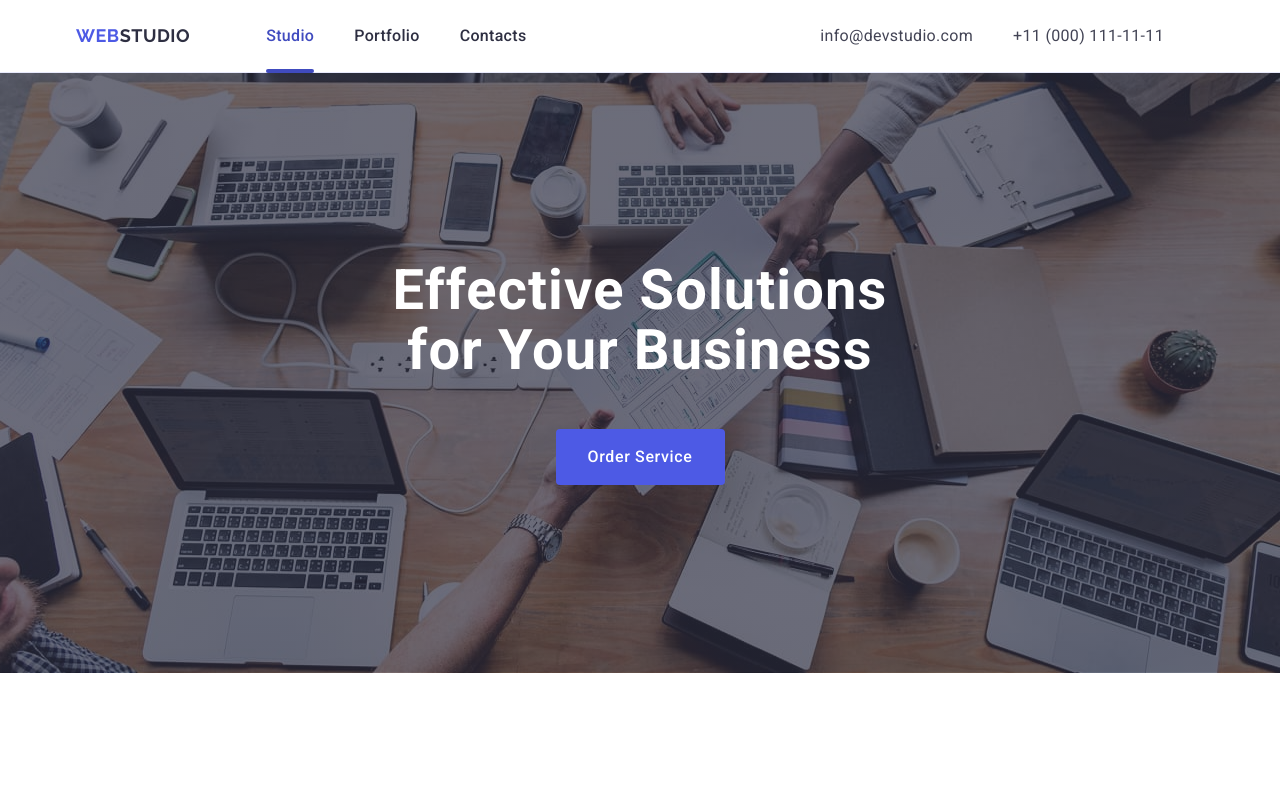
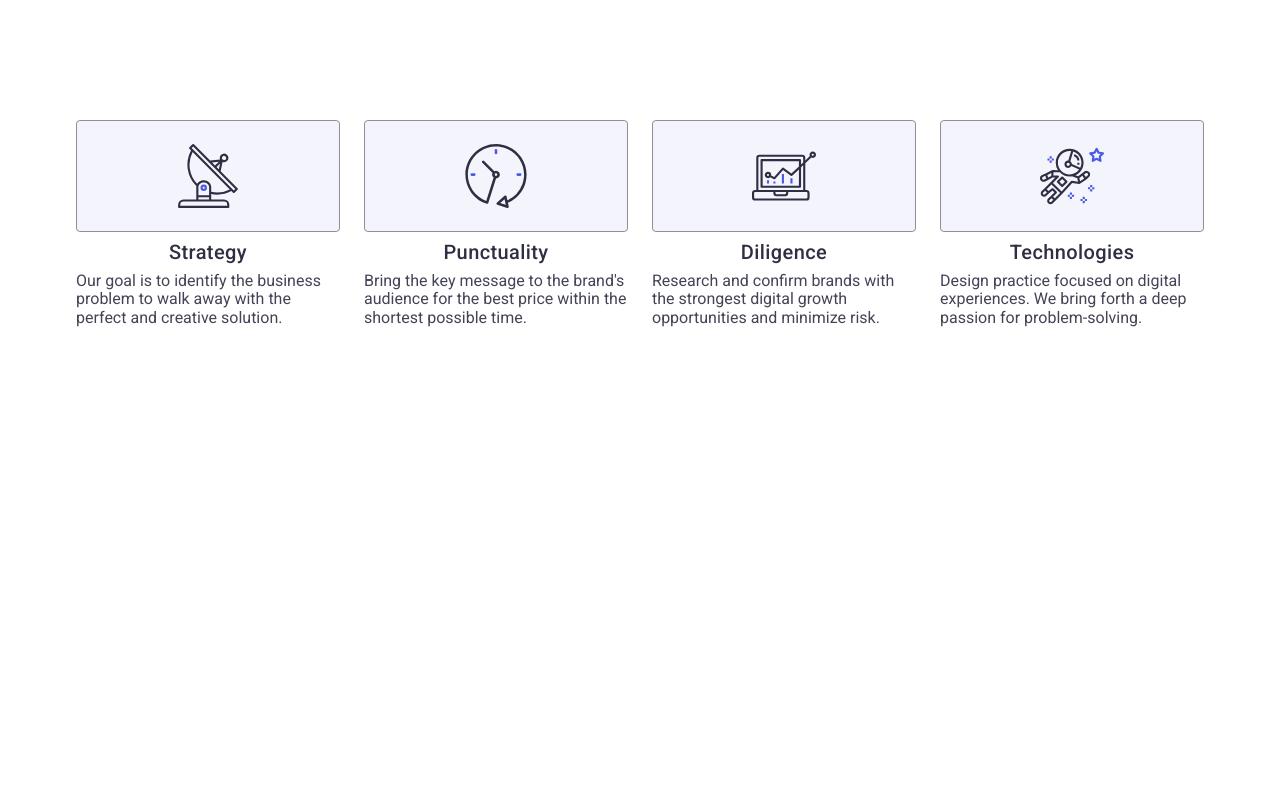
Before and after one commit to helen-akateva/goit-markup-hw-06, a plain HTML site: page index.html in a window 1280 px wide. Shown: the top 788 px of the page. Drawn offline with nearby package versions, Linux system fonts and the light colour scheme.

Commit message:
update styles.css

```diff
--- /dev/null
+++ b/css/desktop.css
@@ -0,0 +1,53 @@
+@media screen and (min-width: 1158px) {
+  .container {
+    max-width: 1158px;
+    padding-left: 15px;
+    padding-right: 15px;
+  }
+
+  .section {
+      padding-top: 120px;
+      padding-bottom: 120px;
+  }
+
+  .icon-border {
+      display: flex;
+      justify-content: center;
+      align-items: center;
+      border: 1px solid #8e8f99;
+      border-radius: 4px;
+      width: 264px;
+      height: 112px;
+      background-color: #f4f4fd;
+      margin-bottom: 8px;
+  }
+
+  .feature-icon {
+      min-width: 64px;
+      min-height: 64px;
+      margin-top: 24px;
+      margin-bottom: 24px;
+  }
+
+  .title-list {
+      color: #2e2f42;
+      font-weight: 500;
+      font-size: 20px;
+      line-height: 1.2;
+      letter-spacing: 0.02em;
+      text-align: center;
+  }
+
+  .list-feature {
+
+      max-width: 1128px;
+
+      gap: 24px;
+
+  }
+
+  .item-feature {
+      width: calc((100% - 3 * 24px) / 4);
+  }
+
+}
--- /dev/null
+++ b/css/mobile.css
@@ -0,0 +1,87 @@
+body {
+    font-family: "Roboto", sans-serif;
+    color: #434455;
+    background-color: #ffffff;
+    font-size: 16px;
+}
+.container {
+    max-width: 100%;
+    padding-left: 4px;
+    padding-right: 4px;
+    margin-left: auto;
+    margin-right: auto;
+}
+
+.section {
+    padding-top: 120px;
+    padding-bottom: 120px;
+}
+
+.section {
+    padding-top: 96px;
+    padding-bottom: 96px;
+}
+
+.section-title {
+    color: #2e2f42;
+    font-weight: 700;
+    font-size: 36px;
+    line-height: 1.11;
+    text-align: center;
+    letter-spacing: 0.02em;
+    text-transform: capitalize;
+}
+
+.title-list {
+    color: #2e2f42;
+    font-weight: 700;
+    font-size: 36px;
+    line-height: 1.11;
+    letter-spacing: 0.02em;
+    text-align: center;
+}
+
+.visually-hidden {
+    position: absolute;
+    width: 1px;
+    height: 1px;
+    margin: -1px;
+    border: 0;
+    padding: 0;
+
+    white-space: nowrap;
+    clip-path: inset(100%);
+    clip: rect(0 0 0 0);
+    overflow: hidden;
+}
+
+ .icon-border {
+    display: none;
+ }
+
+ .list-feature {
+     width: 100%;
+     max-width: 288px;
+     display: flex;
+     gap: 72px;
+     align-items: flex-start;
+     justify-content: flex-start;
+     flex-direction: column;
+
+ }
+.feature-title {
+    margin-bottom: 8px;
+    text-align: center;
+}
+
+
+
+@media screen and (min-width: 320px) {
+
+    .container {
+        max-width: 320px;
+
+    }
+
+
+}
--- a/css/styles.css
+++ b/css/styles.css
@@ -1,9 +1,4 @@
-body {
-  font-family: "Roboto", sans-serif;
-  color: #434455;
-  background-color: #ffffff;
-  font-size: 16px;
-}
+
 /* #region reset */
 
 h1,
@@ -45,23 +40,9 @@ input {
 }
 
 /* #endregion */
-.text {
-  font-weight: 400;
-  line-height: 1.5;
-  letter-spacing: 0.02em;
-}
-.container {
-  max-width: 1158px;
-  width: 100%;
-  padding-left: 15px;
-  padding-right: 15px;
-  margin-left: auto;
-  margin-right: auto;
-}
-.section {
-  padding-top: 120px;
-  padding-bottom: 120px;
-}
+
+
+
 
 /* #region Header */
 
@@ -235,74 +216,15 @@ input {
 
 /* #region Feature */
 
-.visually-hidden {
-  position: absolute;
-  width: 1px;
-  height: 1px;
-  margin: -1px;
-  border: 0;
-  padding: 0;
 
-  white-space: nowrap;
-  clip-path: inset(100%);
-  clip: rect(0 0 0 0);
-  overflow: hidden;
-}
 
-.feature-icon {
-  min-width: 64px;
-  min-height: 64px;
-  margin-top: 24px;
-  margin-bottom: 24px;
-}
-.list-feature {
-  width: 100%;
-  max-width: 1128px;
-  display: flex;
-  gap: 24px;
-  align-items: flex-start;
-  justify-content: flex-start;
-}
 
-.item-feature {
-  width: calc((100% - 3 * 24px) / 4);
-}
 
-.section-title {
-  color: #2e2f42;
-  font-weight: 700;
-  font-size: 36px;
-  line-height: 1.11;
-  text-align: center;
-  letter-spacing: 0.02em;
-  text-transform: capitalize;
-}
 
-.title-list {
-  color: #2e2f42;
-  font-weight: 500;
-  font-size: 20px;
-  line-height: 1.2;
-  letter-spacing: 0.02em;
-  text-align: center;
-}
 
-.feature-title {
-  margin-bottom: 8px;
-  text-align: start;
-}
 
-.icon-border {
-  display: flex;
-  justify-content: center;
-  align-items: center;
-  border: 1px solid #8e8f99;
-  border-radius: 4px;
-  width: 264px;
-  height: 112px;
-  background-color: #f4f4fd;
-  margin-bottom: 8px;
-}
+
+
 /* #endregion */
 
 /* #region Card */
--- /dev/null
+++ b/css/tablet.css
@@ -0,0 +1,25 @@
+@media screen and (min-width: 768px) {
+  .container {
+    max-width: 735.5px;
+    padding-left: 12px;
+    padding-right: 12px;
+  }
+
+  .list-feature {
+
+      max-width: 736px;
+      flex-wrap: wrap;
+      flex-direction: row;
+    column-gap: 24px;
+        row-gap: 72px;
+
+  }
+
+  .item-feature {
+      width: calc((100% - 1 * 24px) / 2);
+  }
+
+  .feature-title {
+      text-align: start;
+  }
+}
--- a/index.html
+++ b/index.html
@@ -18,12 +18,15 @@
       referrerpolicy="no-referrer"
     />
     <link rel="stylesheet" href="./css/styles.css" />
+    <link rel="stylesheet" href="./css/mobile.css" />
+    <link rel="stylesheet" href="./css/tablet.css" />
+    <link rel="stylesheet" href="./css/desktop.css" />
   </head>
 
   <body>
     <!-- #region header -->
 
-    <header class="header">
+    <!-- <header class="header">
       <div class="container header-container">
         <nav class="page-nav">
           <a href="./index.html" class="logo logo-nav"
@@ -54,19 +57,19 @@
           </ul>
         </address>
       </div>
-    </header>
+    </header> -->
 
     <!--#endregion-->
 
     <main class="main">
       <!--#region hero-->
-      <section class="hero section">
+      <!-- <section class="hero section">
         <div class="container hero-container">
           <h1 class="title-hero">Effective Solutions for Your Business</h1>
 
           <button type="button" class="button">Order Service</button>
         </div>
-      </section>
+      </section> -->
 
       <!--#endregion-->
 
@@ -134,7 +137,7 @@
 
       <!--#region card-->
 
-      <section class="card section">
+      <!-- <section class="card section">
         <div class="container">
           <h2 class="section-title card-title">Our Team</h2>
 
@@ -320,12 +323,12 @@
             </li>
           </ul>
         </div>
-      </section>
+      </section> -->
       <!--#endregion-->
 
       <!--#region portfolio-->
 
-      <section class="portfolio section">
+      <!-- <section class="portfolio section">
         <div class="container">
           <h2 class="section-title portfolio-title">Our Portfolio</h2>
 
@@ -457,11 +460,11 @@
             </li>
           </ul>
         </div>
-      </section>
+      </section> -->
       <!--#endregion-->
     </main>
     <!--#region footer-->
-    <footer class="footer">
+    <!-- <footer class="footer">
       <div class="container footer-container">
         <div class="footer-logo-text">
           <a href="./index.html" class="logo logo-footer"
@@ -528,12 +531,12 @@
           </form>
         </div>
       </div>
-    </footer>
+    </footer> -->
     <!--#endregion-->
 
     <!-- #region Forma -->
 
-    <div class="backdrop">
+    <!-- <div class="backdrop">
       <div class="modal">
         <button class="modal-btn" type="button">
           <svg class="modal-btn-icon" width="8" height="8">
@@ -634,7 +637,7 @@
           <button class="button" type="submit">Send</button>
         </form>
       </div>
-    </div>
+    </div> -->
 
     <!-- #endregion -->
   </body>
```
